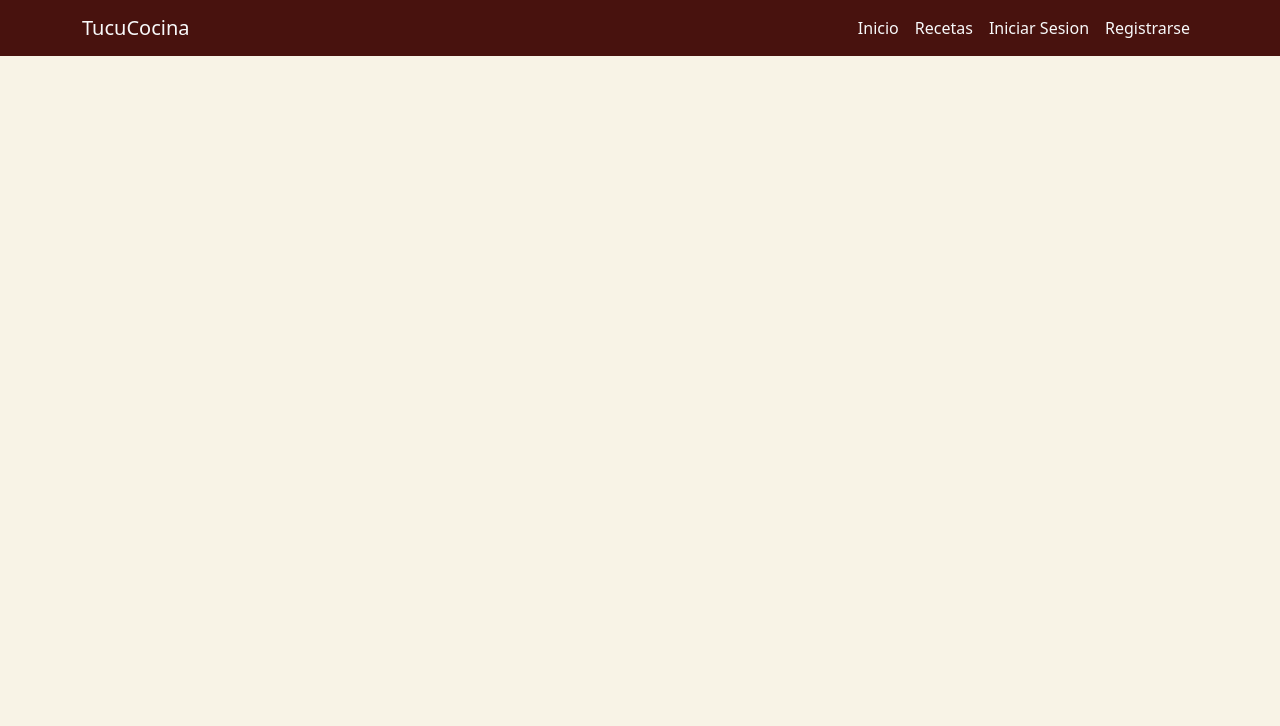
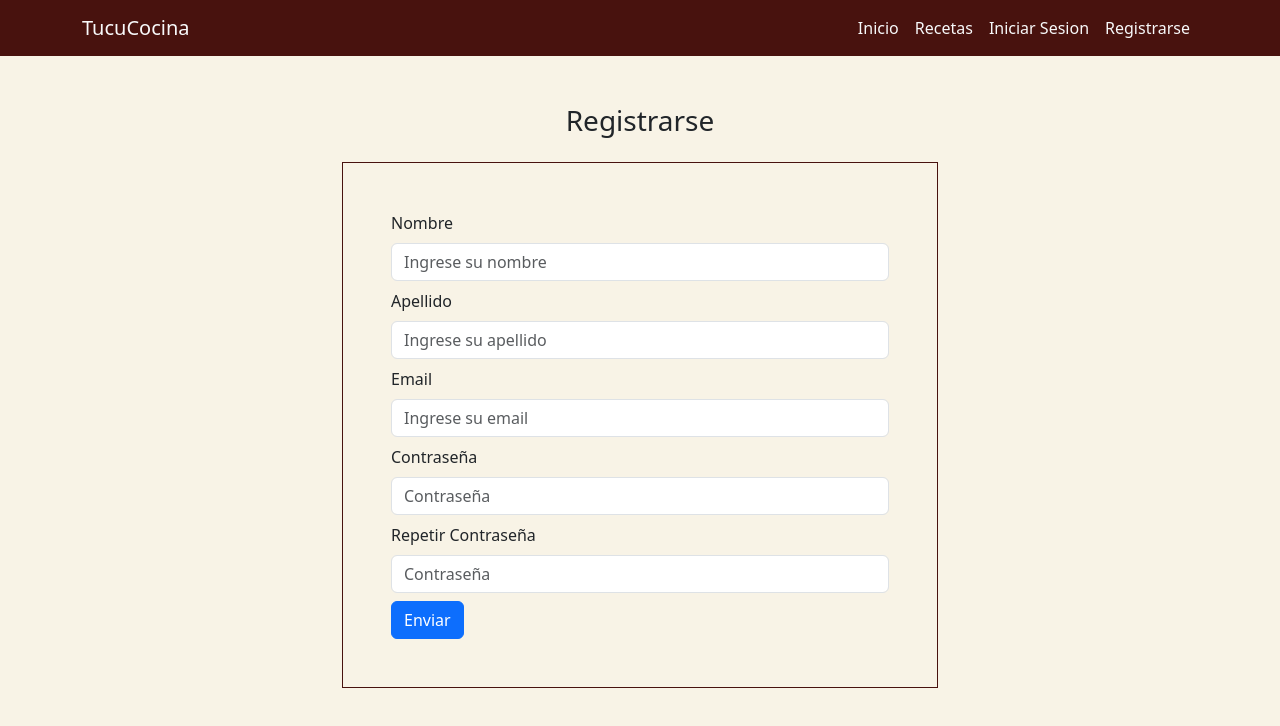
Before and after one commit to AixaFilsinger/tucuCocina, a React (Vite) app: page / in a window 1280 px wide. Shown: the top 726 px of the page. Built offline with nearby package versions, Linux system fonts and the light colour scheme.

Commit message:
se maqueto la pagina registrarse

```diff
--- a/package.json
+++ b/package.json
@@ -15,6 +15,7 @@
     "react-bootstrap": "^2.10.9",
     "react-bootstrap-icons": "^1.11.5",
     "react-dom": "^19.0.0",
+    "react-hook-form": "^7.56.2",
     "react-router-dom": "^7.5.3",
     "sweetalert2": "^11.19.1"
   },
--- a/src/App.css
+++ b/src/App.css
@@ -8,3 +8,9 @@
 .navbar-menu{
     background-color:#48120E;
 }
+.form-registro{
+    border: 1px solid #48120E;
+
+    margin: 1rem;
+    padding: 3rem;
+}
--- a/src/App.jsx
+++ b/src/App.jsx
@@ -1,6 +1,7 @@
 import './App.css'
 import 'bootstrap/dist/css/bootstrap.min.css';
 import Menu from './components/common/Menu'
+import Registrarse from './components/views/Registrarse';
 
 function App() {
 
@@ -8,6 +9,7 @@ function App() {
   return (
     <>
       <Menu></Menu>
+      <Registrarse></Registrarse>
     </>
   )
 }
--- /dev/null
+++ b/src/components/views/Registrarse.jsx
@@ -0,0 +1,52 @@
+import { Col, Row,  } from 'react-bootstrap';
+import Button from 'react-bootstrap/Button';
+import Form from 'react-bootstrap/Form';
+
+const Registrarse = () => {
+    return (
+      <section className='mainSection mt-5'>
+        <h3 className='text-center'>Registrarse</h3>
+        <Row className="justify-content-center">
+          <Col sm={8} md={6} xl={6}>
+          <Form className='form-registro'>
+      <Form.Group className="mb-2" controlId="nombre">
+        <Form.Label>Nombre</Form.Label>
+        <Form.Control type="text" placeholder="Ingrese su nombre" />
+
+      </Form.Group>
+      <Form.Group className="mb-2" controlId="apellido">
+        <Form.Label>Apellido</Form.Label>
+        <Form.Control type="text" placeholder="Ingrese su apellido" />
+
+      </Form.Group>
+      <Form.Group className="mb-2" controlId="email">
+        <Form.Label>Email</Form.Label>
+        <Form.Control type="email" placeholder="Ingrese su email" />
+
+      </Form.Group>
+
+
+      <Form.Group className="mb-2" controlId="password">
+        <Form.Label>Contraseña</Form.Label>
+        <Form.Control type="password" placeholder="Contraseña" />
+      </Form.Group>
+
+      <Form.Group className="mb-2" controlId="password">
+        <Form.Label>Repetir Contraseña</Form.Label>
+        <Form.Control type="password" placeholder="Contraseña" />
+      </Form.Group>
+
+      <Button variant="primary" type="submit">
+        Enviar
+      </Button>
+    </Form>
+          </Col>
+
+        </Row>
+
+      </section>
+
+    );
+};
+
+export default Registrarse;
```
Also changed, not shown: 1 other file (tests, documents, lock files or other folders).
